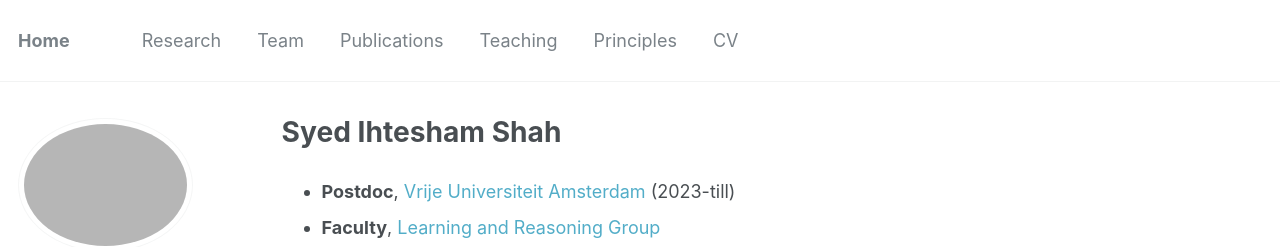
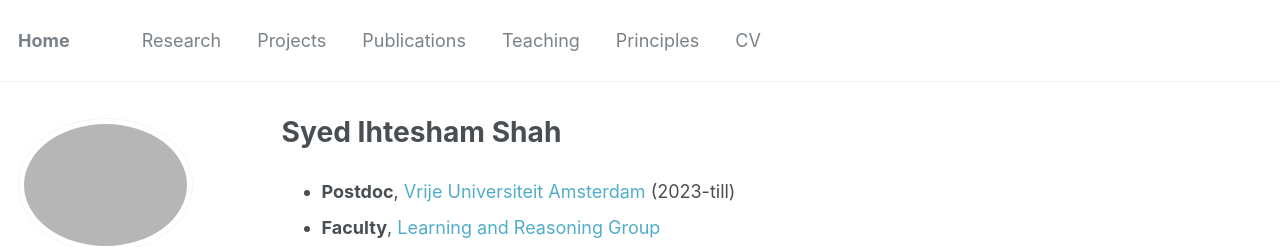
Before and after one commit to IhteshamShah/IhteshamShah.github.io, a Jekyll site: the page built from _pages/about.md, in a window 1280 px wide and 1375 px high. Shown: the top 247 px of the window. Built offline with Jekyll 4.4.1, drawn with Linux system fonts in a browser that asks for light colours; some web fonts are replaced.

Commit message:
changed details

```diff
--- a/_data/navigation.yml
+++ b/_data/navigation.yml
@@ -3,8 +3,8 @@ main:
   - title: "Research"
     url: /research/
 
-  - title: "Team"
-    url: /team/
+  - title: "Projects"
+    url: /projects/
 
   - title: "Publications"
     url: /publications/
--- a/_pages/team.md
+++ b/_pages/team.md
@@ -1,6 +1,6 @@
 ---
-title: "Team"
-permalink: /team/
+title: "Projects"
+permalink: /projects/
 author_profile: true
 ---
 
```
